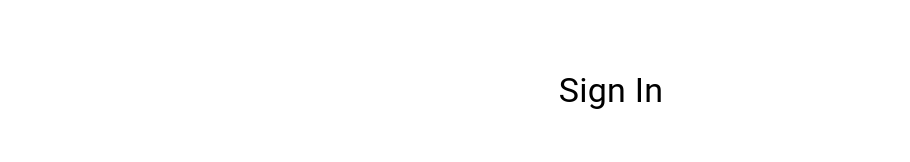
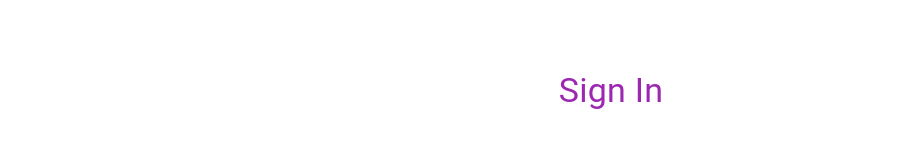
Before and after one commit to Lokor4ik/KanbanBoard, a React (Create React App) app in the folder app/: page /signin in a window 1280 px wide. Shown: the part 253-415 px from the top of the page, without its empty margins (29-939 px from the left). Built offline with nearby package versions, Linux system fonts and the light colour scheme.

Commit message:
added color for style SignsForm

```diff
--- a/app/src/components/SignsForm/SignsForm.tsx
+++ b/app/src/components/SignsForm/SignsForm.tsx
@@ -16,6 +16,7 @@ import './SignsForm.scss';
 const useStyles = makeStyles({
   h4: {
     marginBottom: 40,
+    color: '#9c27b0',
   },
   submit: {
     marginTop: 40,
```
